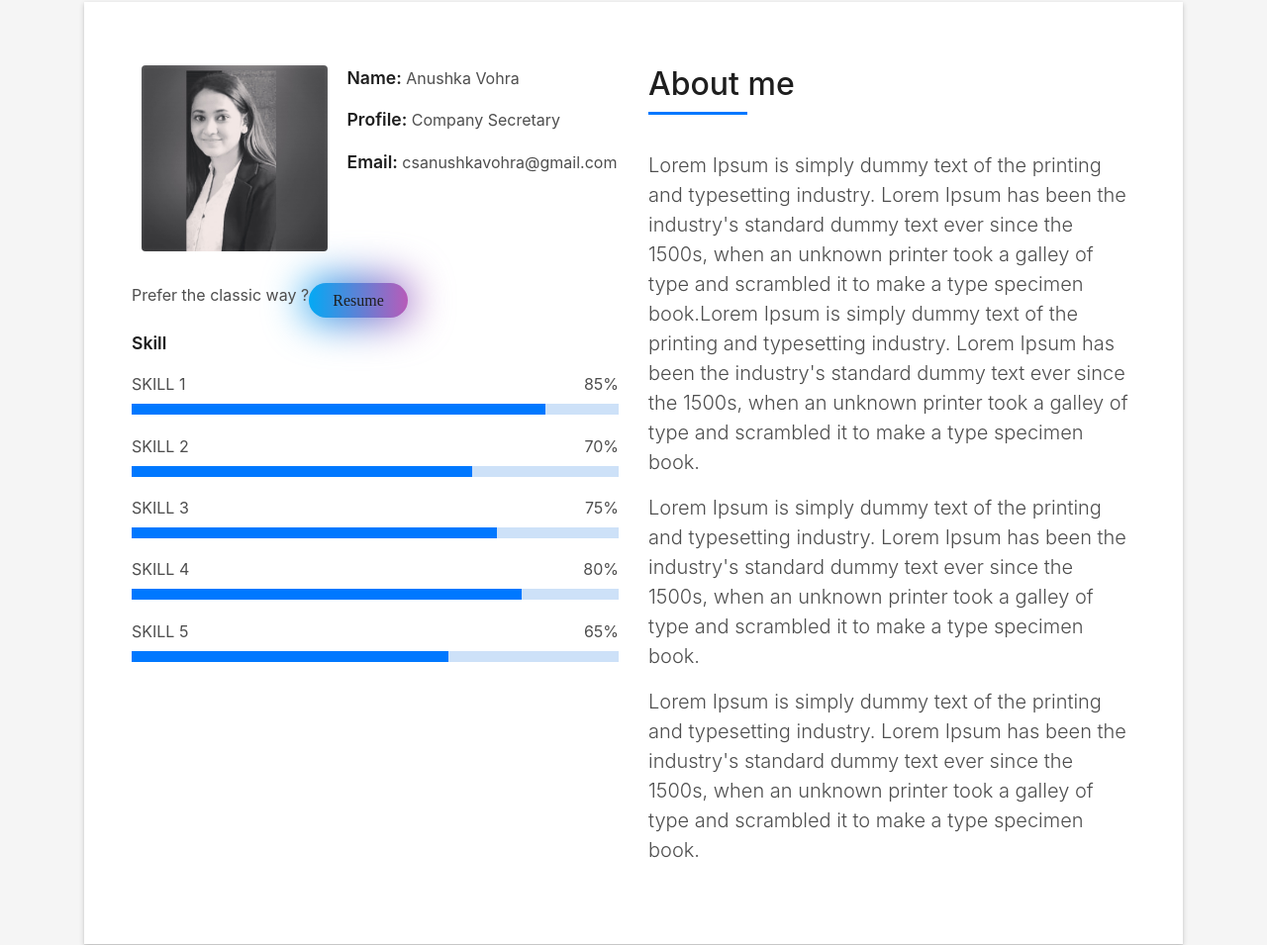
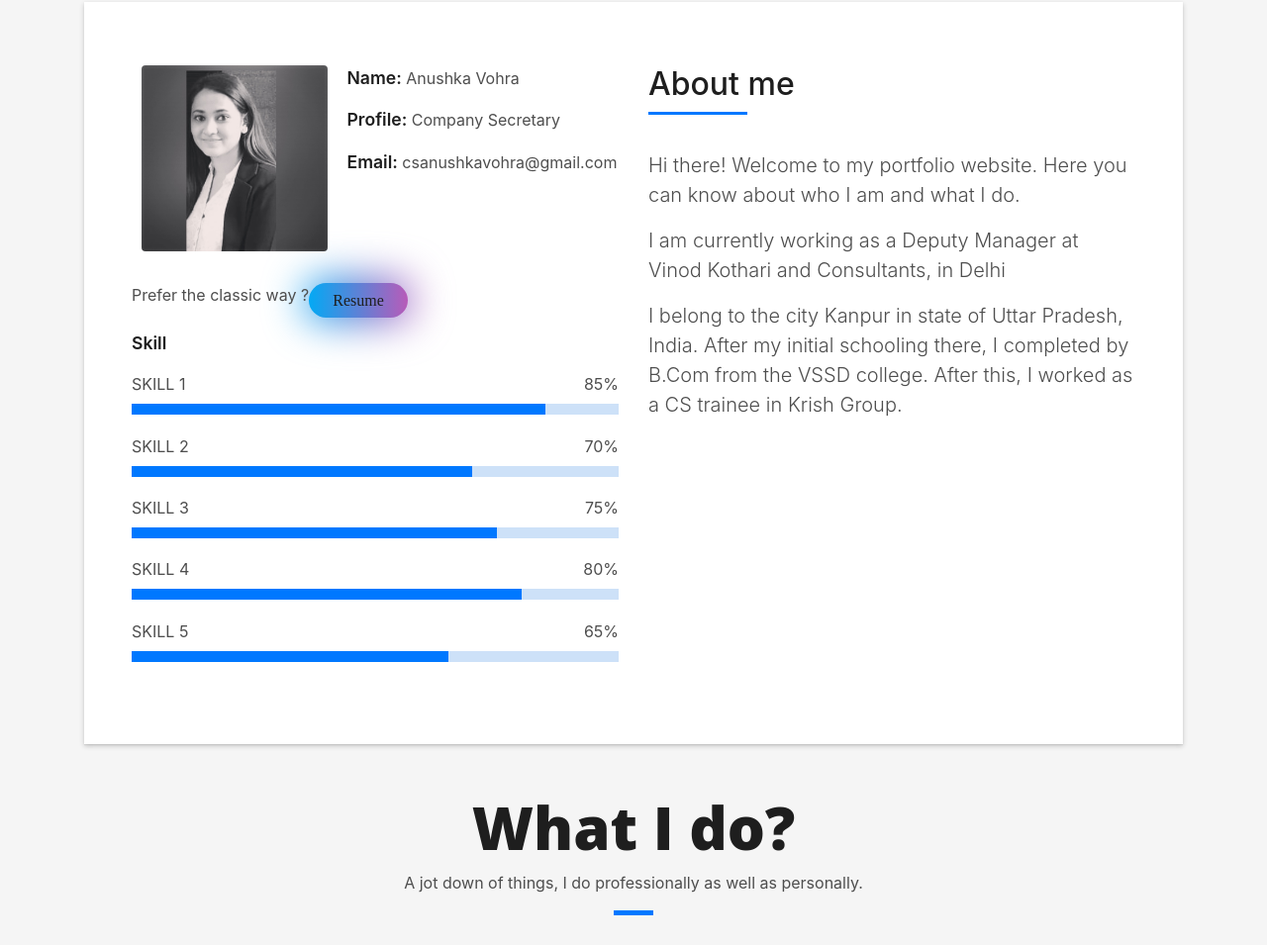
Before and after one commit to anushkavohra/anushkavohra.github.io, a plain HTML site: page index.html in a window 1280 px wide. Shown: the part 862-1817 px from the top of the page at 99% size. Drawn offline with Linux system fonts and the light colour scheme; files whose address does not match are found by name.

Commit message:
Update Commit #1 : A series of minor and major commits updating the portfolio content

```diff
--- a/index.html
+++ b/index.html
@@ -141,13 +141,14 @@
                     </h5>
                   </div>
                   <p class="lead">
-                    Lorem Ipsum is simply dummy text of the printing and typesetting industry. Lorem Ipsum has been the industry's standard dummy text ever since the 1500s, when an unknown printer took a galley of type and scrambled it to make a type specimen book.Lorem Ipsum is simply dummy text of the printing and typesetting industry. Lorem Ipsum has been the industry's standard dummy text ever since the 1500s, when an unknown printer took a galley of type and scrambled it to make a type specimen book.
+                    Hi there! Welcome to my portfolio website. Here you can know about who I am and what I do.
                   </p>
                   <p class="lead">
-                    Lorem Ipsum is simply dummy text of the printing and typesetting industry. Lorem Ipsum has been the industry's standard dummy text ever since the 1500s, when an unknown printer took a galley of type and scrambled it to make a type specimen book.
+                    I am currently working as a Deputy Manager at Vinod Kothari and Consultants, in Delhi
                   </p>
                   <p class="lead">
-                    Lorem Ipsum is simply dummy text of the printing and typesetting industry. Lorem Ipsum has been the industry's standard dummy text ever since the 1500s, when an unknown printer took a galley of type and scrambled it to make a type specimen book.
+                    I belong to the city Kanpur in state of Uttar Pradesh, India. After my initial schooling there, I completed by B.Com from the VSSD college. After this, I worked as a CS trainee in
+                    Krish Group.
                   </p>
                 </div>
               </div>
```
